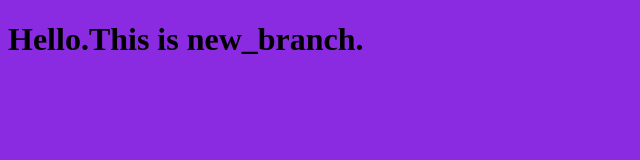
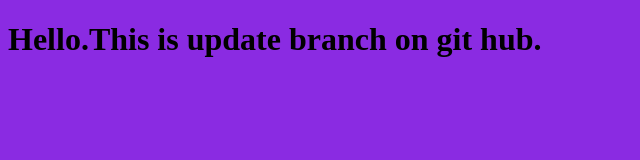
Before and after one commit to Yanal-AL-Shaikh/myProject, a plain HTML site: page index.html in a window 1280 px wide. Shown: the whole page, without its empty margins (0-640 px from the left). Drawn offline with Linux system fonts and the light colour scheme.

Commit message:
update index.hyml after upload on github

```diff
--- a/index.html
+++ b/index.html
@@ -7,7 +7,7 @@
     <link rel="stylesheet" href="style.css">
 </head>
 <body>
-    <h1>Hello.This is new_branch.</h1>
+    <h1>Hello.This is update branch on git hub.</h1>
     <script src="app.js"></script>
 </body>
 </html>
```
